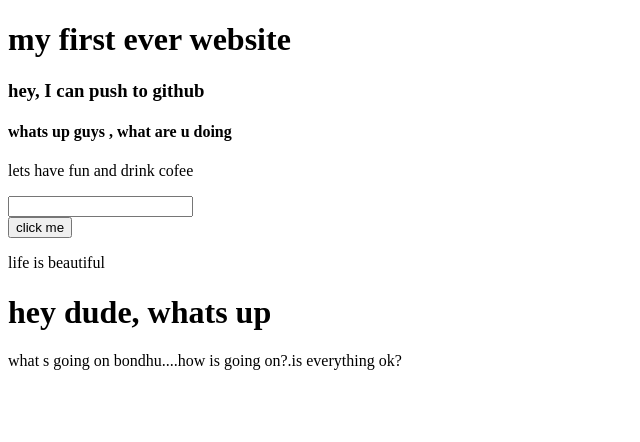
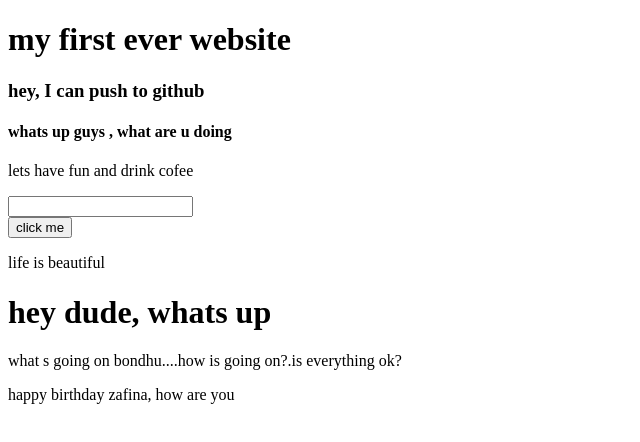
Before and after one commit to shubeen/my-first-website, a plain HTML site: page index.html in a window 1280 px wide. Shown: the whole page, without its empty margins (0-640 px from the left). Drawn offline with Linux system fonts and the light colour scheme.

Commit message:
birthday

```diff
--- a/index.html
+++ b/index.html
@@ -17,6 +17,7 @@
         <p>what s going on bondhu....how is going on?.is everything ok?</p>
 
     </div>
+    <p>happy birthday zafina, how are you</p>
 
 
 
```
